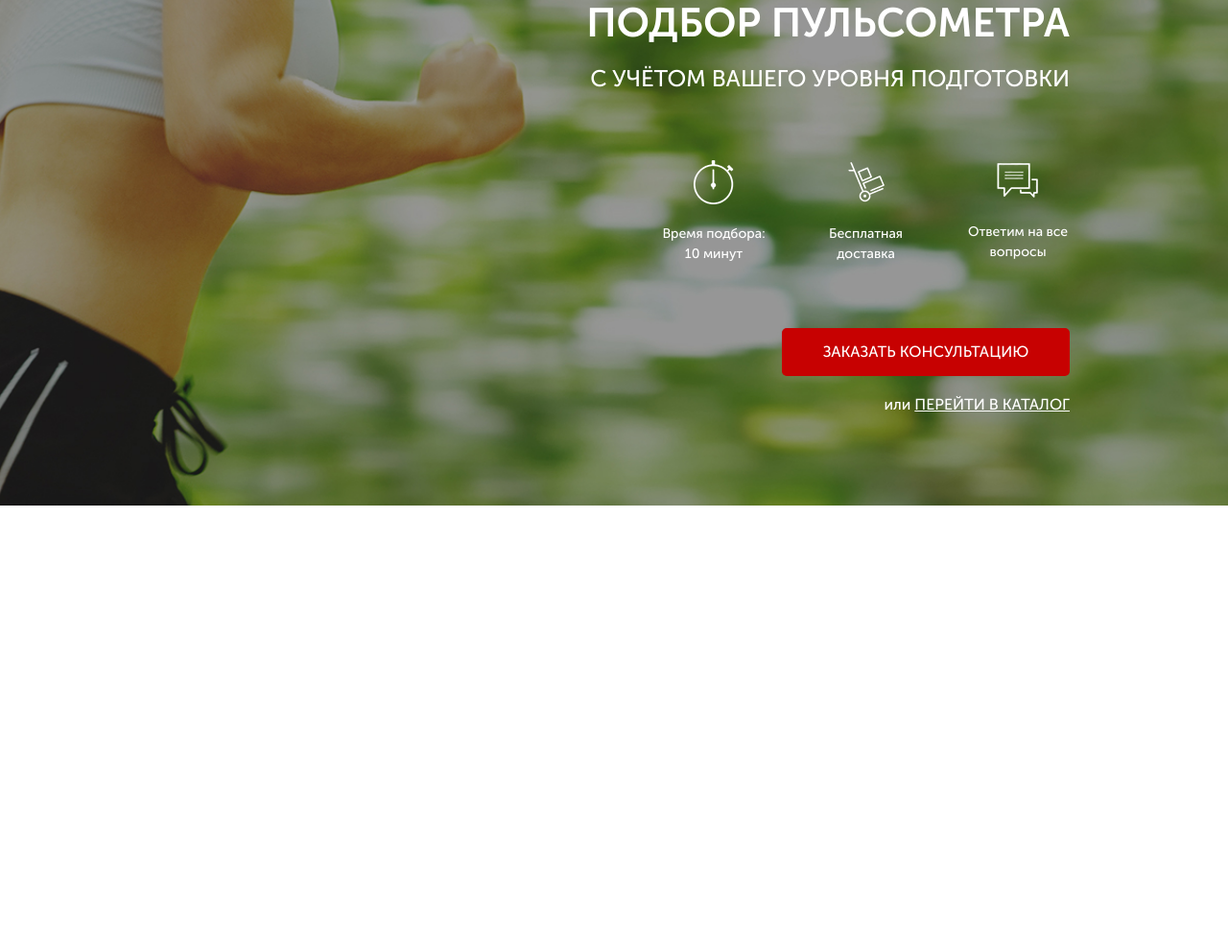
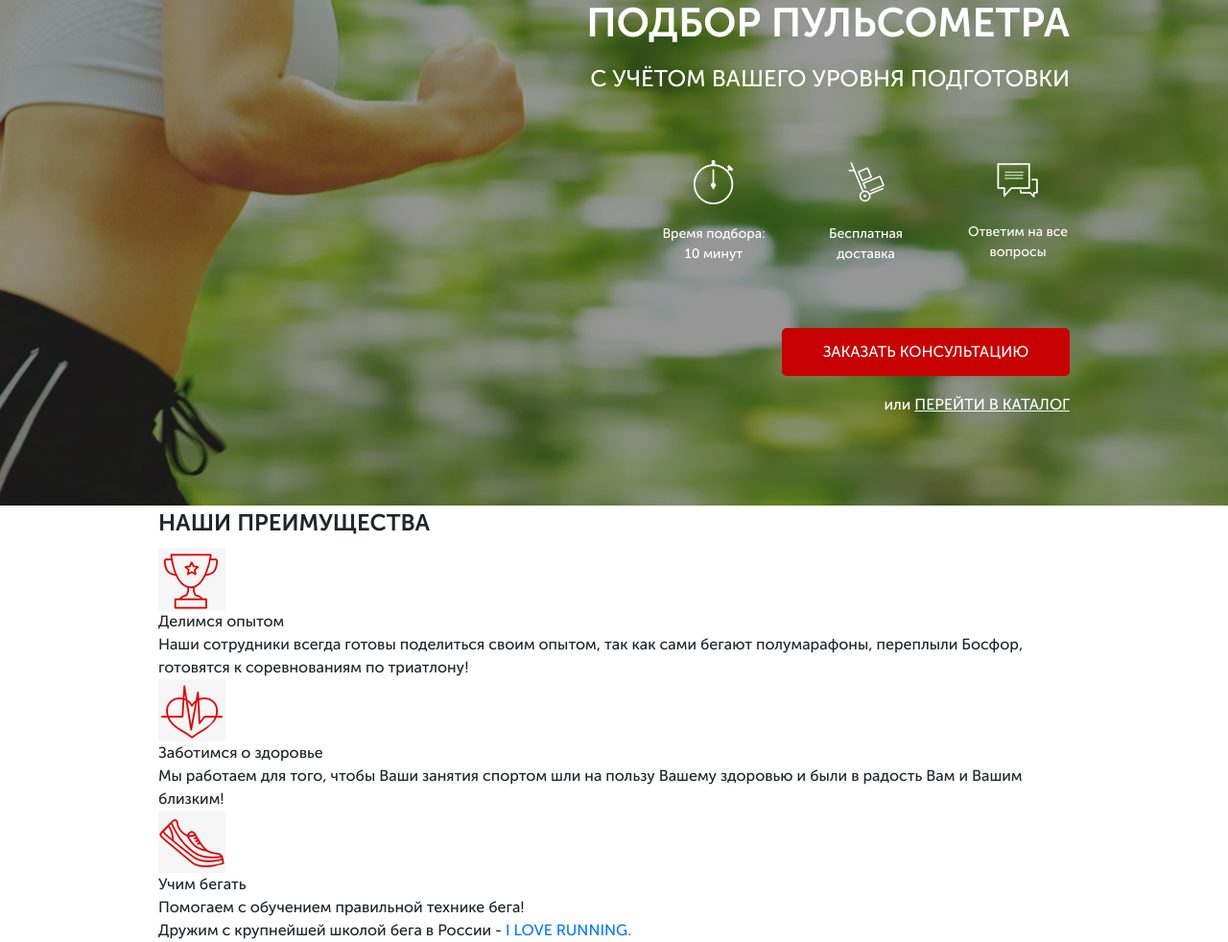
Before and after one commit to bela89/pulse, a website: page src/index.html in a window 1280 px wide. Shown: the part 165-1147 px from the top of the page at 96% size. Before the commit the page ends 800 px from the top, so only its background shows below. Drawn offline with Linux system fonts and the light colour scheme.

Commit message:
add titles file

```diff
--- a/src/index.html
+++ b/src/index.html
@@ -59,5 +59,44 @@
         </div>
 
     </div>
+    <div class="advantages">
+        <div class="container">
+            <h2 class="title">НАШИ ПРЕИМУЩЕСТВА</h2>
+            <div class="advantages__wrapper">
+                <div class="advantages__item">
+                    <img src="icons/advantages/cup.png" alt="cup" class="advantages__icon">
+                    <div class="advantages__subtitle">
+                        Делимся опытом
+                    </div>
+                    <div class="advantages__descr">
+                        Наши сотрудники всегда готовы поделиться своим опытом,
+                        так как сами бегают полумарафоны, переплыли Босфор, готовятся к соревнованиям по триатлону!
+                    </div>
+                </div>
+                <div class="advantages__item">
+                    <img src="icons/advantages/heart.png" alt="heart" class="advantages__icon">
+                    <div class="advantages__subtitle">
+                        Заботимся о здоровье
+                    </div>
+                    <div class="advantages__descr">
+                        Мы работаем для того,
+                        чтобы Ваши занятия спортом шли на пользу Вашему здоровью и были в радость Вам и Вашим близким!
+                    </div>
+                </div>
+                <div class="advantages__item">
+                    <img src="icons/advantages/shoe.png" alt="shoe" class="advantages__icon">
+                    <div class="advantages__subtitle">
+                        Учим бегать
+                    </div>
+                    <div class="advantages__descr">
+                        Помогаем с обучением
+                        правильной технике бега!<br>
+                        Дружим с крупнейшей школой бега в России -
+                        <a href="#">I LOVE RUNNING.</a>
+                    </div>
+                </div>
+            </div>
+        </div>
+    </div>
 </body>
 </html>
```
